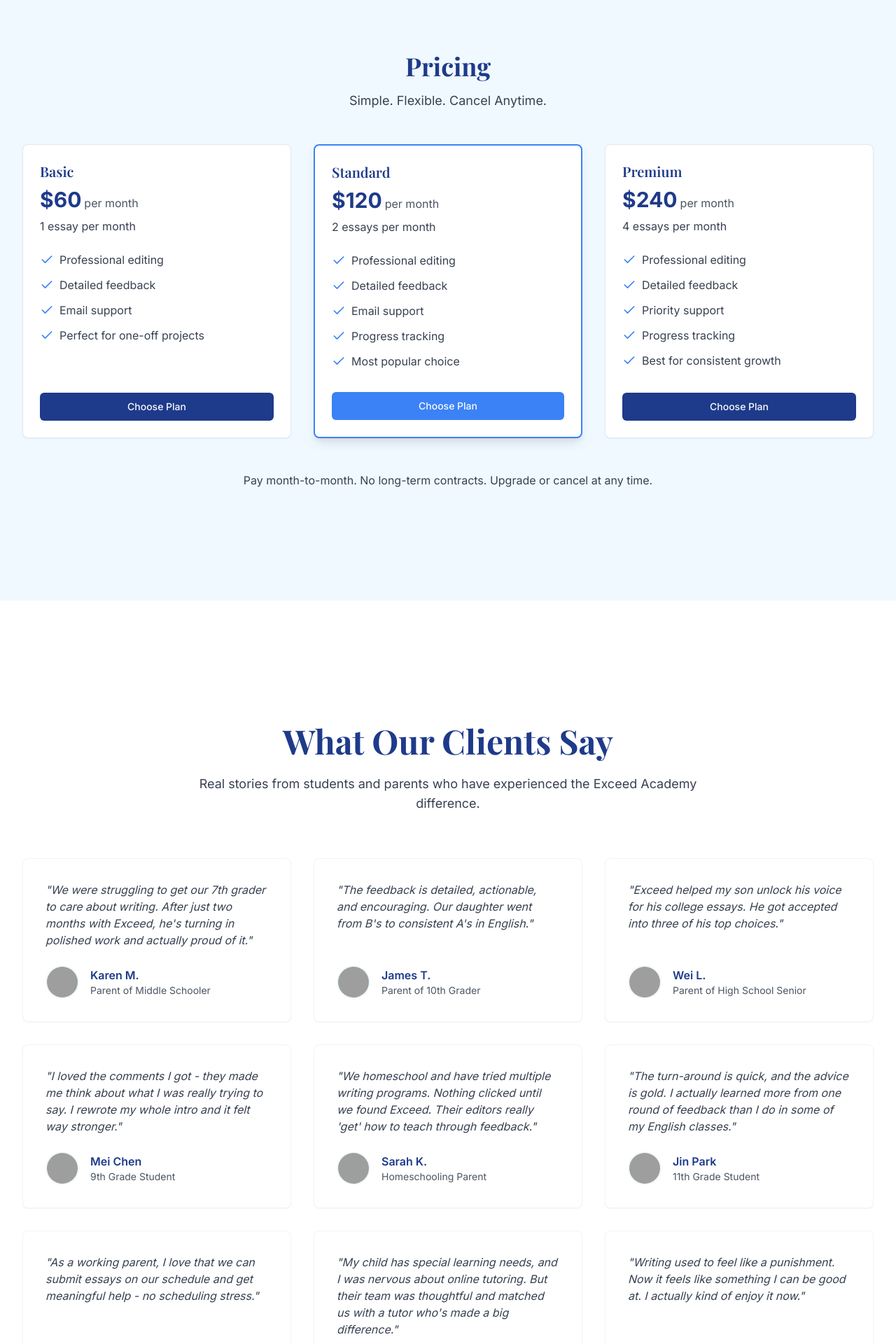
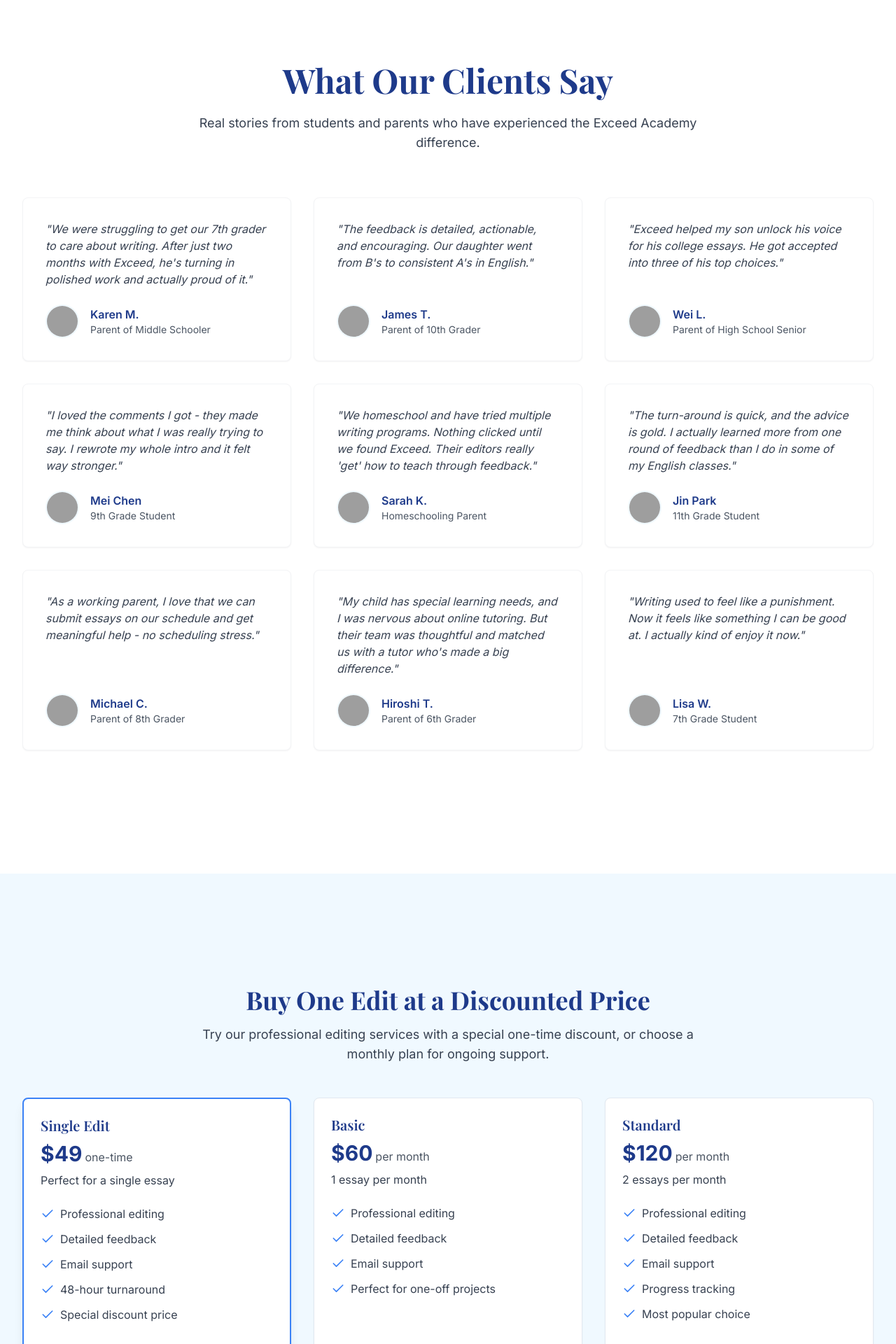
Before and after one commit to hbae222/exceed-academy-landing, a React (Vite) app: page / in a window 1280 px wide. Shown: the part 5520-7440 px from the top of the page at 70% size. Built offline with nearby package versions, Linux system fonts and the light colour scheme; grey boxes are pictures that could not be loaded.

Commit message:
Add contact and pricing sections
Add a contact us section to the bottom and modify the pricing section.

```diff
--- /dev/null
+++ b/src/components/ContactUs.tsx
@@ -0,0 +1,66 @@
+
+import React from 'react';
+import { Avatar, AvatarFallback, AvatarImage } from "@/components/ui/avatar";
+import { Button } from "@/components/ui/button";
+import { Input } from "@/components/ui/input";
+import { Mail } from "lucide-react";
+
+const ContactUs: React.FC = () => {
+  return (
+    <section id="contact" className="py-16">
+      <div className="section-container">
+        <div className="text-center mb-12">
+          <p className="text-exceed-blue font-medium mb-2">Contact</p>
+          <h2 className="text-3xl md:text-4xl font-bold text-exceed-navy mb-4">
+            Get in touch, with real people
+          </h2>
+          <p className="text-lg text-gray-700 max-w-2xl mx-auto">
+            We answer your questions quickly and personally from 9:00 to 23:00 EST
+          </p>
+        </div>
+
+        <div className="flex flex-col items-center">
+          <div className="flex -space-x-4 mb-8">
+            <Avatar className="h-16 w-16 border-4 border-white">
+              <AvatarImage src="https://randomuser.me/api/portraits/women/65.jpg" alt="Support Team Member" />
+              <AvatarFallback>ST</AvatarFallback>
+            </Avatar>
+            <Avatar className="h-16 w-16 border-4 border-white">
+              <AvatarImage src="https://randomuser.me/api/portraits/men/32.jpg" alt="Support Team Member" />
+              <AvatarFallback>ST</AvatarFallback>
+            </Avatar>
+          </div>
+
+          <div className="bg-white rounded-xl shadow-lg p-8 max-w-md w-full">
+            <div className="flex items-center justify-center gap-3 mb-6">
+              <Mail className="h-6 w-6 text-exceed-blue" />
+              <a href="mailto:help@collegeessayexcel.com" className="text-exceed-blue hover:text-exceed-indigo transition-colors">
+                help@collegeessayexcel.com
+              </a>
+            </div>
+
+            <form className="space-y-4">
+              <div>
+                <Input type="text" placeholder="Your Name" className="w-full" />
+              </div>
+              <div>
+                <Input type="email" placeholder="Your Email" className="w-full" />
+              </div>
+              <div>
+                <textarea
+                  className="w-full rounded-md border border-input bg-background px-3 py-2 text-base ring-offset-background placeholder:text-muted-foreground focus-visible:outline-none focus-visible:ring-2 focus-visible:ring-ring focus-visible:ring-offset-2 min-h-[100px]"
+                  placeholder="Your Message"
+                ></textarea>
+              </div>
+              <Button className="w-full bg-exceed-blue hover:bg-exceed-indigo">
+                Send Message
+              </Button>
+            </form>
+          </div>
+        </div>
+      </div>
+    </section>
+  );
+};
+
+export default ContactUs;
--- a/src/components/Pricing.tsx
+++ b/src/components/Pricing.tsx
@@ -6,6 +6,20 @@ import { Check } from "lucide-react";
 
 const Pricing: React.FC = () => {
   const plans = [
+    {
+      name: "Single Edit",
+      price: "$49",
+      period: "one-time",
+      description: "Perfect for a single essay",
+      features: [
+        "Professional editing",
+        "Detailed feedback",
+        "Email support",
+        "48-hour turnaround",
+        "Special discount price"
+      ],
+      highlight: true
+    },
     {
       name: "Basic",
       price: "$60",
@@ -31,20 +45,6 @@ const Pricing: React.FC = () => {
         "Progress tracking",
         "Most popular choice"
       ],
-      highlight: true
-    },
-    {
-      name: "Premium",
-      price: "$240",
-      period: "per month",
-      description: "4 essays per month",
-      features: [
-        "Professional editing",
-        "Detailed feedback",
-        "Priority support",
-        "Progress tracking",
-        "Best for consistent growth"
-      ],
       highlight: false
     }
   ];
@@ -54,10 +54,10 @@ const Pricing: React.FC = () => {
       <div className="section-container">
         <div className="text-center mb-12">
           <h2 className="text-3xl md:text-4xl font-bold text-exceed-navy mb-4">
-            Pricing
+            Buy One Edit at a Discounted Price
           </h2>
           <p className="text-lg text-gray-700 max-w-3xl mx-auto">
-            Simple. Flexible. Cancel Anytime.
+            Try our professional editing services with a special one-time discount, or choose a monthly plan for ongoing support.
           </p>
         </div>
 
@@ -95,7 +95,7 @@ const Pricing: React.FC = () => {
         </div>
 
         <div className="mt-12 text-center text-gray-700">
-          <p>Pay month-to-month. No long-term contracts. Upgrade or cancel at any time.</p>
+          <p>All plans include our detailed feedback system. No long-term contracts required.</p>
         </div>
       </div>
     </section>
--- a/src/pages/Index.tsx
+++ b/src/pages/Index.tsx
@@ -7,11 +7,12 @@ import WhyWeWork from '@/components/WhyWeWork';
 import OurTeachers from '@/components/OurTeachers';
 import WritingFocus from '@/components/WritingFocus';
 import HowItWorks from '@/components/HowItWorks';
+import Testimonials from '@/components/Testimonials';
 import Pricing from '@/components/Pricing';
-import Testimonials from '@/components/Testimonials';
 import Blog from '@/components/Blog';
 import FAQ from '@/components/FAQ';
 import CTA from '@/components/CTA';
+import ContactUs from '@/components/ContactUs';
 import Footer from '@/components/Footer';
 
 const Index = () => {
@@ -25,11 +26,12 @@ const Index = () => {
         <OurTeachers />
         <WritingFocus />
         <HowItWorks />
+        <Testimonials />
         <Pricing />
-        <Testimonials />
         <Blog />
         <FAQ />
         <CTA />
+        <ContactUs />
         <Footer />
       </div>
     </div>
```
